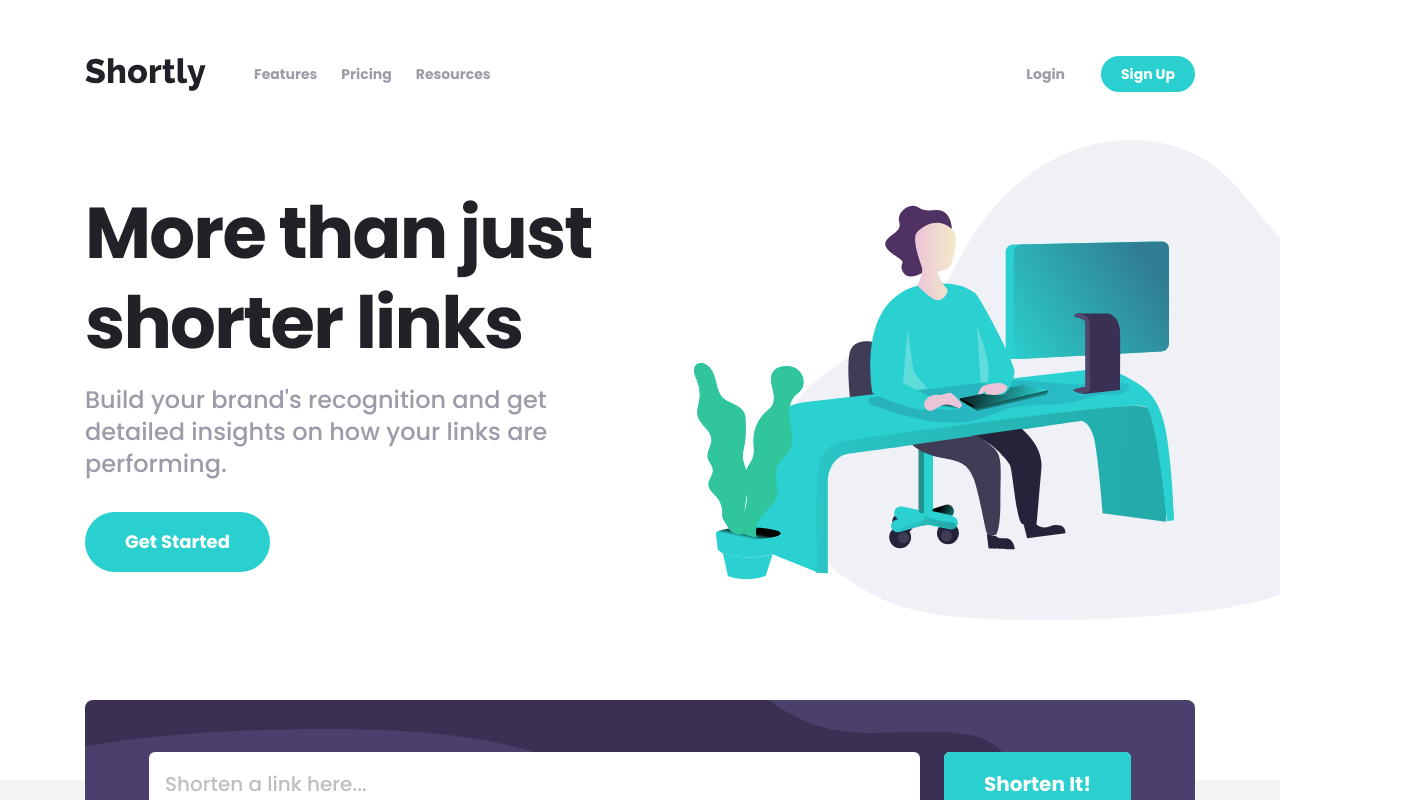
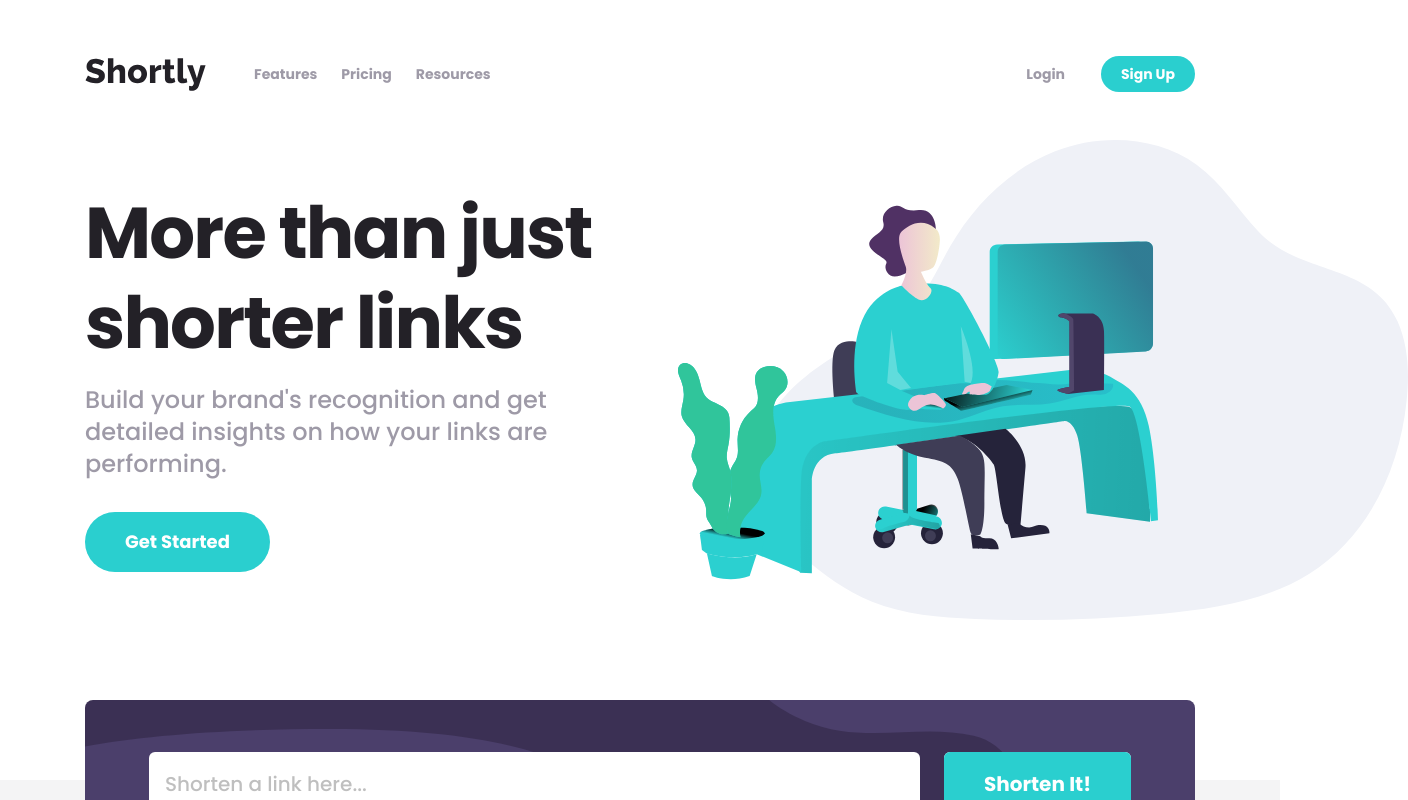
Before and after one commit to danaYatsuta/frontend-mentor-url-shortening-api, a Vue app: page / in a window 1280 px wide. Shown: the top 800 px of the page, 1408 px wide, since content can reach past the window. Built offline with nearby package versions, Linux system fonts and the light colour scheme.

Commit message:
Fix furthest illustration position

```diff
--- a/src/components/TheHero.vue
+++ b/src/components/TheHero.vue
@@ -11,11 +11,11 @@ export default {
 </script>
 
 <template>
-  <div class="relative overflow-hidden md:px-6">
+  <div class="relative mx-auto max-w-screen-2xl md:px-6">
     <section
       class="mx-auto max-w-6xl items-center md:flex md:min-h-[340px] lg:min-h-[400px] xl:min-h-[480px]"
     >
-      <div class="mx-auto w-fit md:absolute md:-right-36">
+      <div class="mx-auto w-fit overflow-hidden md:absolute md:-right-32">
         <IllustrationWorking class="mx-6 h-[340px] md:mx-0 lg:h-[400px] xl:min-h-[480px]" />
       </div>
 
@@ -28,7 +28,7 @@ export default {
           More than just shorter links
         </h1>
 
-        <p class="mt-4 w-5/6 2xl:mt-2 xl:text-2xl">
+        <p class="mt-4 w-5/6 xl:text-2xl 2xl:mt-2">
           Build your brand's recognition and get detailed insights on how your links are performing.
         </p>
 
```
